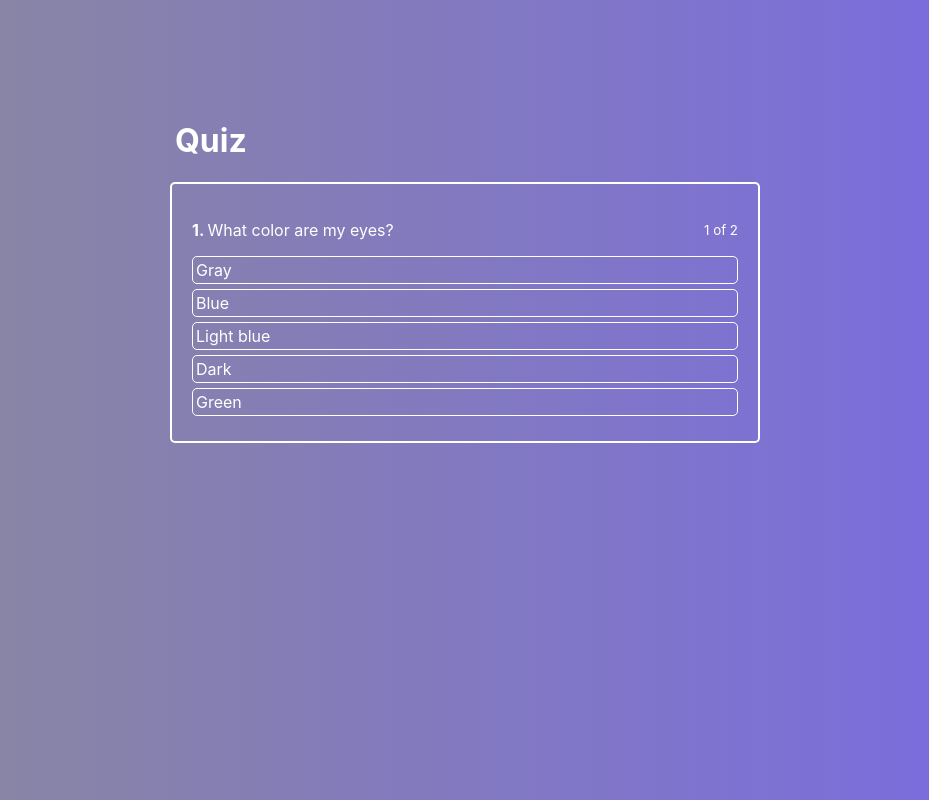
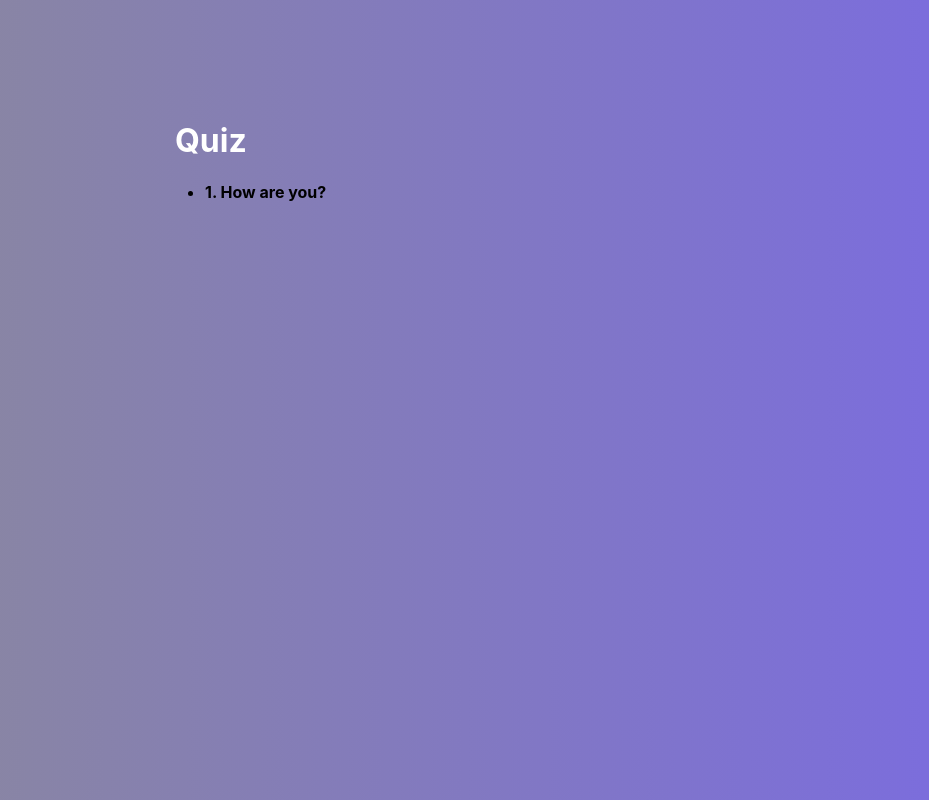
Before and after one commit to Artem-Zhuravlev/react-quitz, a React (Create React App) app: page / in a window 1280 px wide. Shown: the whole page, without its empty margins (175-1104 px from the left). Built offline with nearby package versions, Linux system fonts and the light colour scheme.

Commit message:
change FinishedQuiz component

```diff
--- a/src/components/FinishedQuiz/FinishedQuiz.js
+++ b/src/components/FinishedQuiz/FinishedQuiz.js
@@ -2,7 +2,15 @@ import React from "react";
 import "./FinishedQuiz.css";
 
 const FinishedQuiz = () => {
-  return <div className="FinishedQuiz">Finished</div>;
+  return (
+    <div className="FinishedQuiz">
+      <ul>
+        <li>
+          <strong>1. How are you?</strong>
+        </li>
+      </ul>
+    </div>
+  );
 };
 
 export default FinishedQuiz;
--- a/src/containers/Quiz/Quiz.js
+++ b/src/containers/Quiz/Quiz.js
@@ -6,7 +6,7 @@ import FinishedQuiz from "../../components/FinishedQuiz/FinishedQuiz";
 
 class Quiz extends Component {
   state = {
-    isFinished: false,
+    isFinished: true,
     activeQuestion: 0,
     answerState: null,
     quiz: [
```
